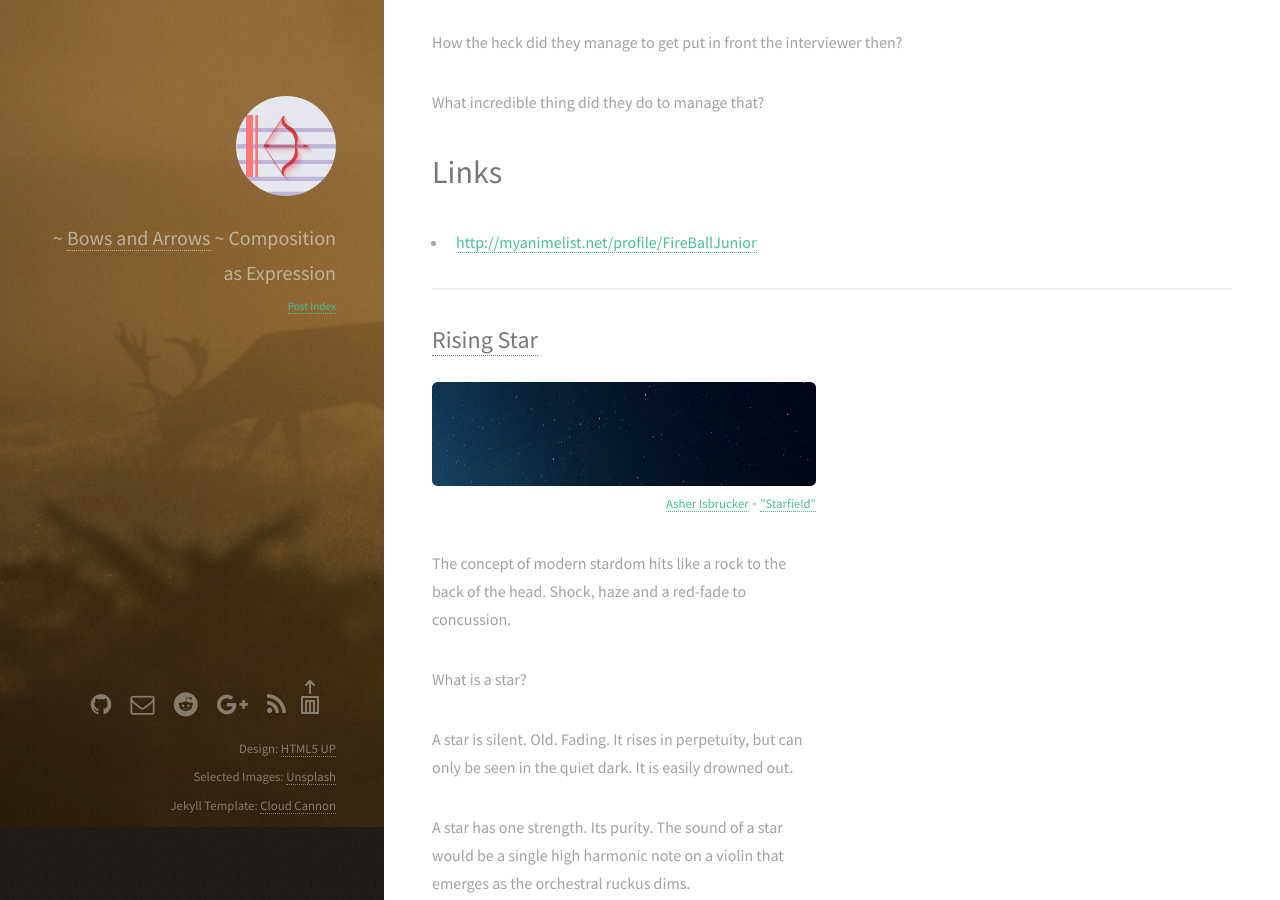
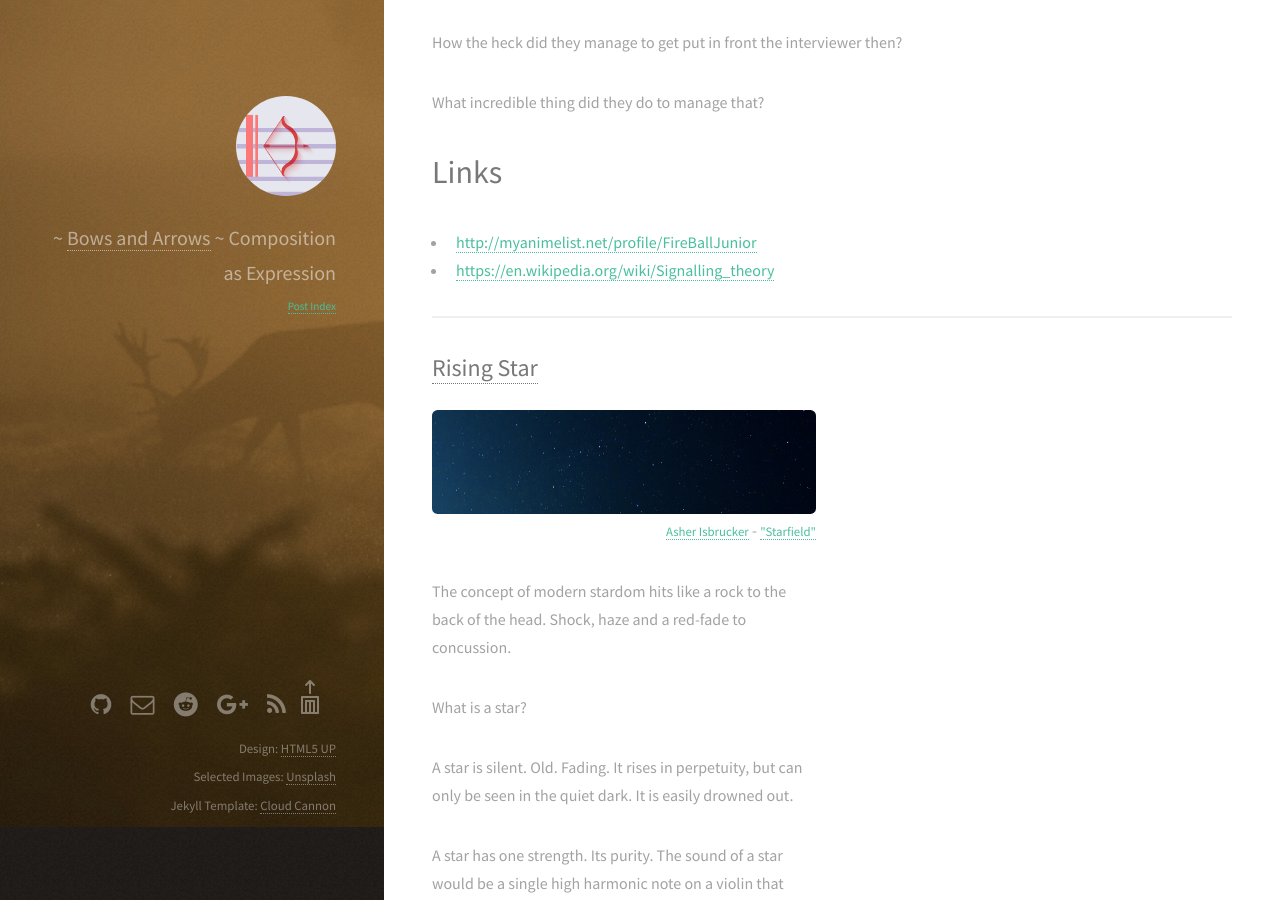
Before and after one commit to sordina/sordina.github.io, a Jekyll site: the page built from _posts/2016-03-25-1458896288-stronger_signalling.markdown, in a window 1280 px wide and 900 px high, scrolled down 1463 px. Built offline with Jekyll 4.4.1, drawn with Linux system fonts in a browser that asks for light colours.

Commit message:
more links

```diff
--- a/_posts/2016-03-25-1458896288-stronger_signalling.markdown
+++ b/_posts/2016-03-25-1458896288-stronger_signalling.markdown
@@ -45,3 +45,4 @@ What incredible thing did they do to manage that?
 # Links
 
 * <http://myanimelist.net/profile/FireBallJunior>
+* <https://en.wikipedia.org/wiki/Signalling_theory>
```
